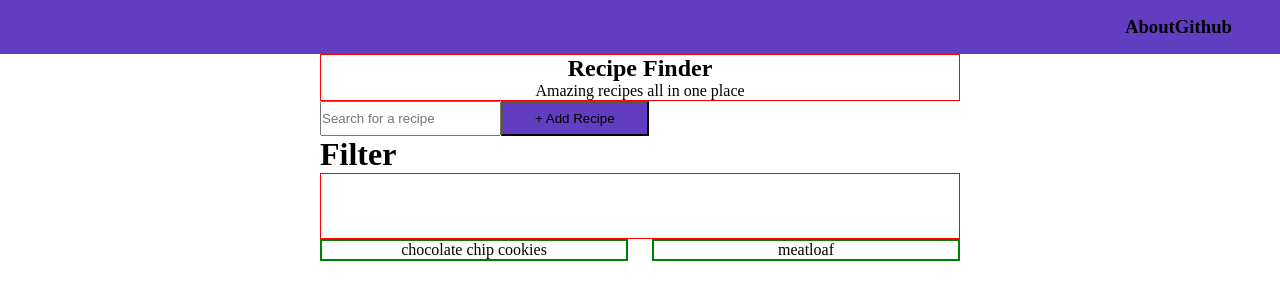
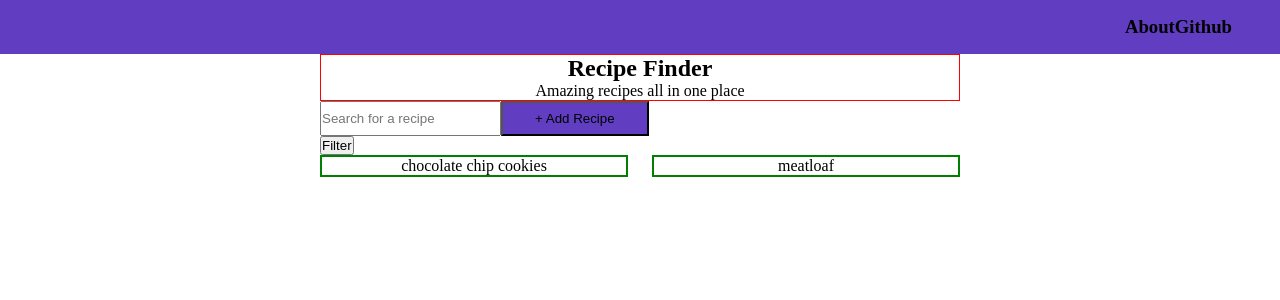
Before and after one commit to christopher-coyne/recipe_finder, a React (Create React App) app: page / in a window 1280 px wide. Shown: the top 300 px of the page. Built offline with nearby package versions, Linux system fonts and the light colour scheme.

Commit message:
filtering improved

```diff
--- /dev/null
+++ b/src/FilterOptionTypes.tsx
@@ -0,0 +1,13 @@
+type types = {
+  cuisine: string[];
+  difficulty: string[];
+  food: string[];
+};
+
+const filterTypes: types = {
+  cuisine: ["asian", "american", "italian", "mexican"],
+  difficulty: ["beginner", "advanced"],
+  food: ["breakfast", "desert", "appetizer", "entree"],
+};
+
+export default filterTypes;
--- a/src/components/Filter/Filter.tsx
+++ b/src/components/Filter/Filter.tsx
@@ -1,12 +1,33 @@
 import React from "react";
 import { Container } from "./Filter.style";
+import { useState } from "react";
 import FilterOptions from "./components/FilterOptions/FilterOptions";
 
 const Filter = () => {
+  const [openFilter, setOpenFilter] = useState(false);
+  const [selectedFilters, setSelectedFilters] = useState<string[]>([]);
+
+  const addFilter = (filter: string) => {
+    setSelectedFilters((prevFilters: string[]) => {
+      return [...prevFilters, filter];
+    });
+  };
+
+  const removeFilter = (filter: string) => {
+    setSelectedFilters((prevFilters: string[]) => {
+      const newFilters = prevFilters.filter((f) => f !== filter);
+      return newFilters;
+    });
+  };
   return (
     <Container>
-      <h1>Filter</h1>
-      <FilterOptions />
+      <button onClick={() => setOpenFilter((prevState) => !prevState)}>
+        Filter
+      </button>
+      {selectedFilters.map((filter) => {
+        return <button onClick={() => removeFilter(filter)}>{filter}</button>;
+      })}
+      <FilterOptions openFilter={openFilter} addFilter={addFilter} />
     </Container>
   );
 };
--- a/src/components/Filter/components/FilterOptions/FilterOptions.tsx
+++ b/src/components/Filter/components/FilterOptions/FilterOptions.tsx
@@ -7,22 +7,31 @@ import {
 } from "./FilterOptions.style";
 import types from "../../../../FilterOptionTypes";
 
-const foodTypeNames = Object.keys(types);
+type Props = {
+  openFilter: boolean;
+  addFilter: (filter: string) => void;
+};
 
-const FilterOptions = () => {
+const FilterOptions = ({ openFilter, addFilter }: Props) => {
   return (
+    <>
+      {openFilter && (
         <Container>
-      {foodTypeNames.map((foodType) => {
+          {Object.keys(types).map((filterType) => {
             return (
               <OptionContainer>
-            <TypeName> {foodType}</TypeName>
-            {types.cuisine.map((type) => (
-              <TypeOption>{type}</TypeOption>
+                <TypeName> {filterType}</TypeName>
+                {types[filterType].map((type: string) => (
+                  <TypeOption onClick={() => addFilter(type)}>
+                    {type}
+                  </TypeOption>
                 ))}
               </OptionContainer>
             );
           })}
         </Container>
+      )}
+    </>
   );
 };
 
```
Lines whose indentation alone changed are shown as unchanged.
